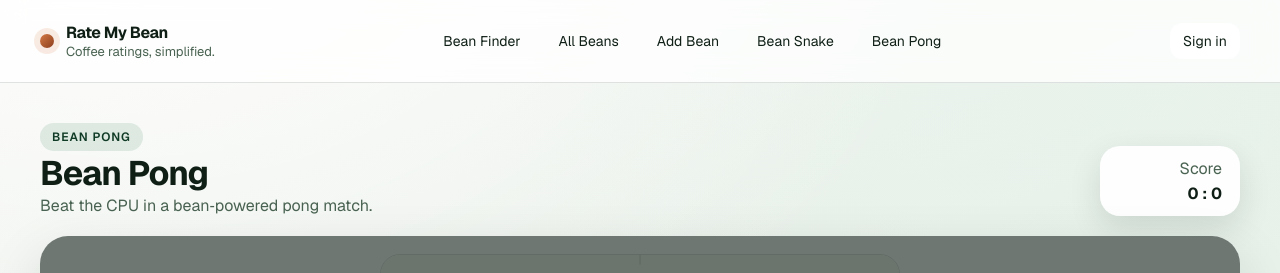
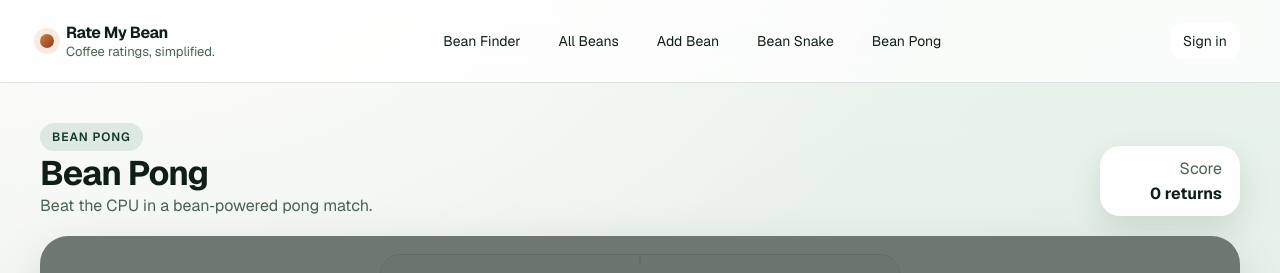
Before and after one commit to jdonlevy/rate-my-bean, a Next.js app: page /bean-pong in a window 1280 px wide. Shown: the top 273 px of the page. Built offline with nearby package versions, Linux system fonts and the light colour scheme; no server answers; the database is empty.

Commit message:
Update bean pong scoring

```diff
--- a/src/components/BeanPongGame.js
+++ b/src/components/BeanPongGame.js
@@ -7,7 +7,6 @@ const HEIGHT = 420;
 const PADDLE_WIDTH = 12;
 const PADDLE_HEIGHT = 90;
 const BALL_SIZE = 12;
-const WIN_SCORE = 7;
 
 function clamp(value, min, max) {
   return Math.max(min, Math.min(max, value));
@@ -16,9 +15,8 @@ function clamp(value, min, max) {
 export default function BeanPongGame() {
   const canvasRef = useRef(null);
   const [running, setRunning] = useState(false);
-  const [score, setScore] = useState({ left: 0, right: 0 });
+  const [score, setScore] = useState(0);
   const [gameOver, setGameOver] = useState(false);
-  const [winner, setWinner] = useState("");
 
   const stateRef = useRef({
     leftY: HEIGHT / 2 - PADDLE_HEIGHT / 2,
@@ -29,10 +27,7 @@ export default function BeanPongGame() {
     ballVY: 2.2,
   });
 
-  const scoreLabel = useMemo(
-    () => `${score.left} : ${score.right}`,
-    [score]
-  );
+  const scoreLabel = useMemo(() => `${score} returns`, [score]);
 
   const resetRound = () => {
     const state = stateRef.current;
@@ -46,9 +41,8 @@ export default function BeanPongGame() {
   };
 
   const resetGame = () => {
-    setScore({ left: 0, right: 0 });
+    setScore(0);
     setGameOver(false);
-    setWinner("");
     resetRound();
   };
 
@@ -138,6 +132,7 @@ export default function BeanPongGame() {
       ) {
         state.ballVX = Math.abs(state.ballVX) + 0.2;
         state.ballVY += (state.ballY - (state.leftY + PADDLE_HEIGHT / 2)) * 0.03;
+        setScore((prev) => prev + 1);
       }
       const rightX = WIDTH - 28 - PADDLE_WIDTH;
       if (
@@ -150,31 +145,12 @@ export default function BeanPongGame() {
       }
 
       if (state.ballX < 0) {
-        setScore((prev) => {
-          const next = { ...prev, right: prev.right + 1 };
-          if (next.right >= WIN_SCORE) {
-            setGameOver(true);
-            setWinner("CPU");
-            setRunning(false);
-          } else {
-            resetRound();
-          }
-          return next;
-        });
+        setGameOver(true);
+        setRunning(false);
       }
 
       if (state.ballX > WIDTH) {
-        setScore((prev) => {
-          const next = { ...prev, left: prev.left + 1 };
-          if (next.left >= WIN_SCORE) {
-            setGameOver(true);
-            setWinner("You");
-            setRunning(false);
-          } else {
-            resetRound();
-          }
-          return next;
-        });
+        resetRound();
       }
 
       animation = requestAnimationFrame(tick);
@@ -219,7 +195,7 @@ export default function BeanPongGame() {
         {!running && (
           <div className="bean-game-overlay">
             <div className="bean-game-panel">
-              <h2>{gameOver ? `${winner} wins!` : "Ready to volley?"}</h2>
+              <h2>{gameOver ? "Round over" : "Ready to volley?"}</h2>
               <p className="muted">Move your mouse or touch to control the paddle.</p>
               <button
                 className="button"
```
